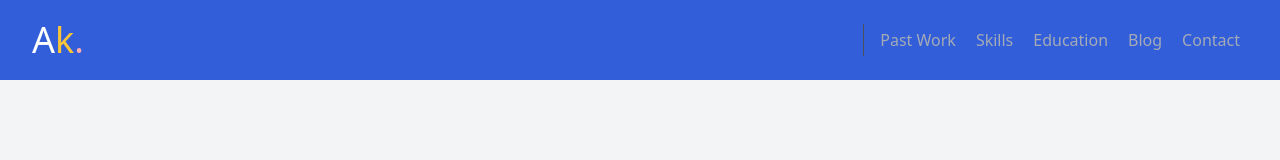
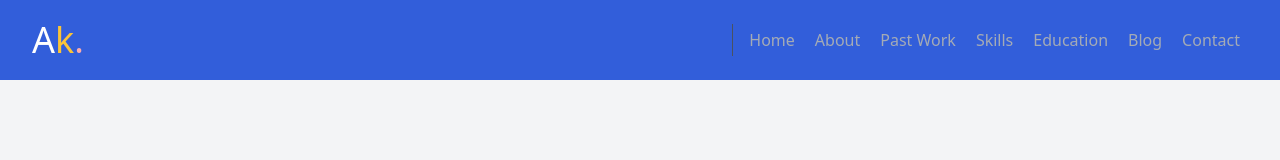
Before and after one commit to ammanabua/my-portfolio, a React (Create React App) app: page / in a window 1280 px wide. Shown: the top 160 px of the page. Built offline with nearby package versions, Linux system fonts and the light colour scheme.

Commit message:
update navbar links

```diff
--- a/src/components/Hero.js
+++ b/src/components/Hero.js
@@ -49,7 +49,7 @@ export default function Hero (){
 
 
   return (
-    <section className="container-fluid flex flex-col md:flex-row h-screen mx-auto px-10 items-center bg-gray-100">
+    <section id='home' className="container-fluid flex flex-col md:flex-row h-screen mx-auto px-10 items-center bg-gray-100">
         <div>
           <img
             className="object-cover object-center rounded-full z-9"
--- a/src/components/Navbar.js
+++ b/src/components/Navbar.js
@@ -21,6 +21,12 @@ export default function Navbar() {
         <div>
           <nav className="md:mr-auto md:ml-4 md:py-1 md:pl-4 md:border-l md:border-gray-700	flex flex-wrap items-center text-base justify-center">
             <div className="hidden md:block">
+              <a href="#home" className="mr-5 hover:text-white">
+                Home
+              </a>
+              <a href="#about" className="mr-5 hover:text-white">
+                About
+              </a>
               <a href="#projects" className="mr-5 hover:text-white">
                 Past Work
               </a>
```
